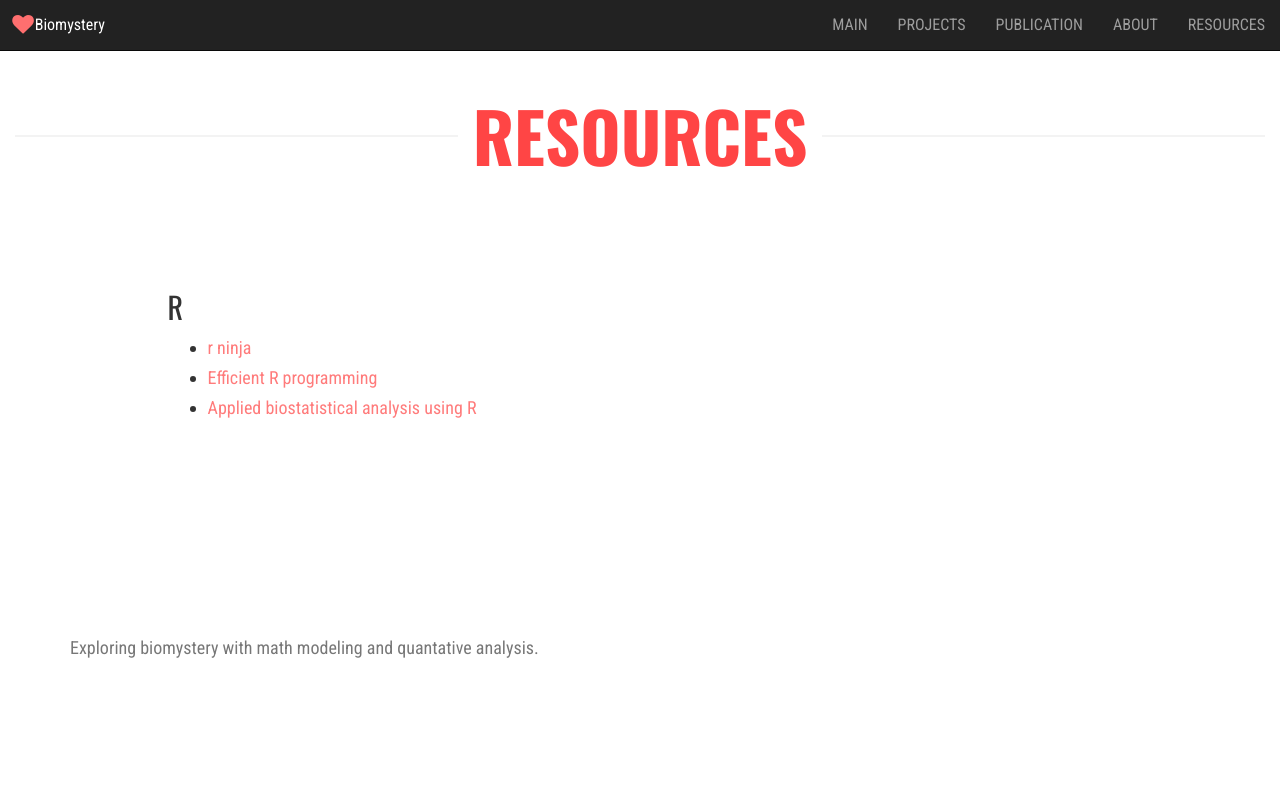
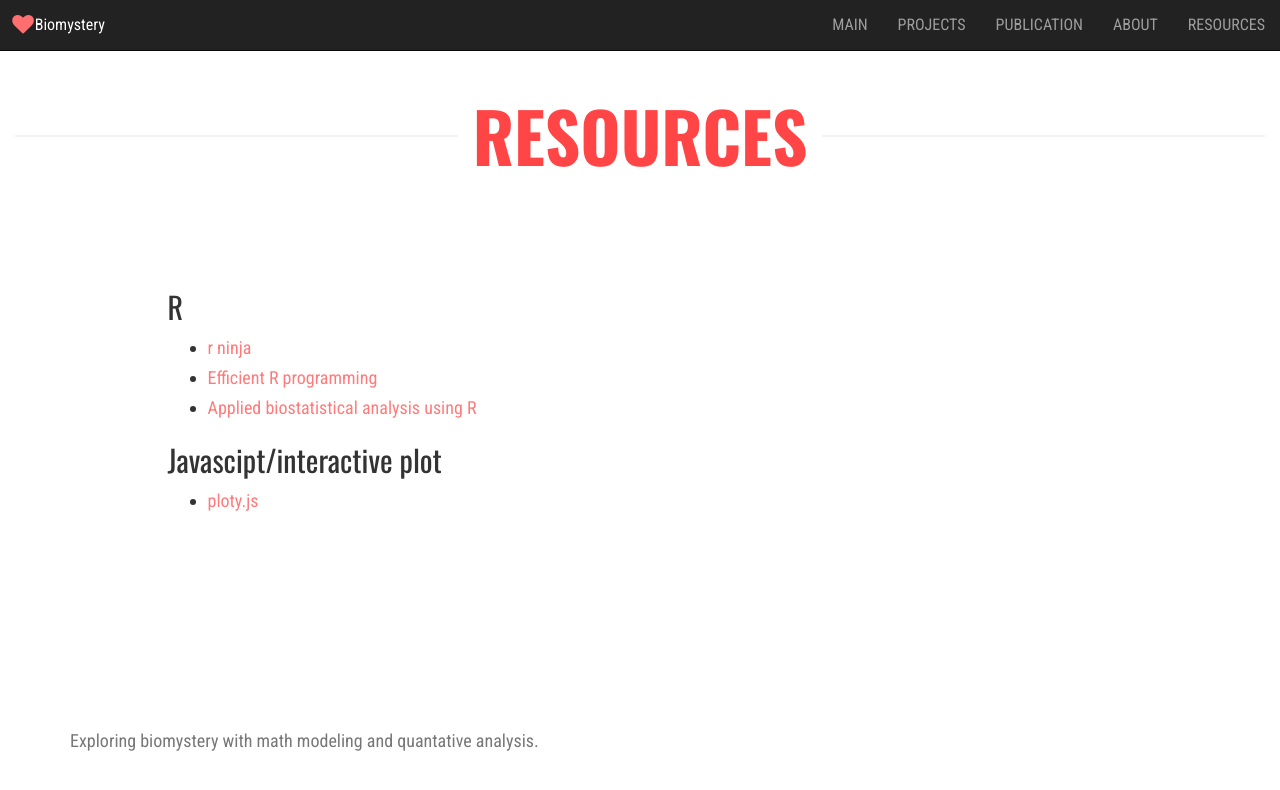
Before and after one commit to biomystery/biomystery.github.io, a Jekyll site: the page built from _pages/resource.md, in a window 1280 px wide. Shown: the top 790 px of the page. Built offline with Jekyll 4.4.1, drawn with Linux system fonts in a browser that asks for light colours; nearby versions of some CDN libraries.

Commit message:
added ploty.js resource; considering drop down manu

```diff
--- a/_pages/resource.md
+++ b/_pages/resource.md
@@ -8,3 +8,6 @@ permalink: /resource/
 * [r ninja](https://github.com/yihui/r-ninja)
 * [Efficient R programming](https://csgillespie.github.io/efficientR/)
 * [Applied biostatistical analysis using R](https://www.otexts.org/biostat)
+
+## Javascipt/interactive plot
+* [ploty.js](https://plot.ly/javascript/)
```
